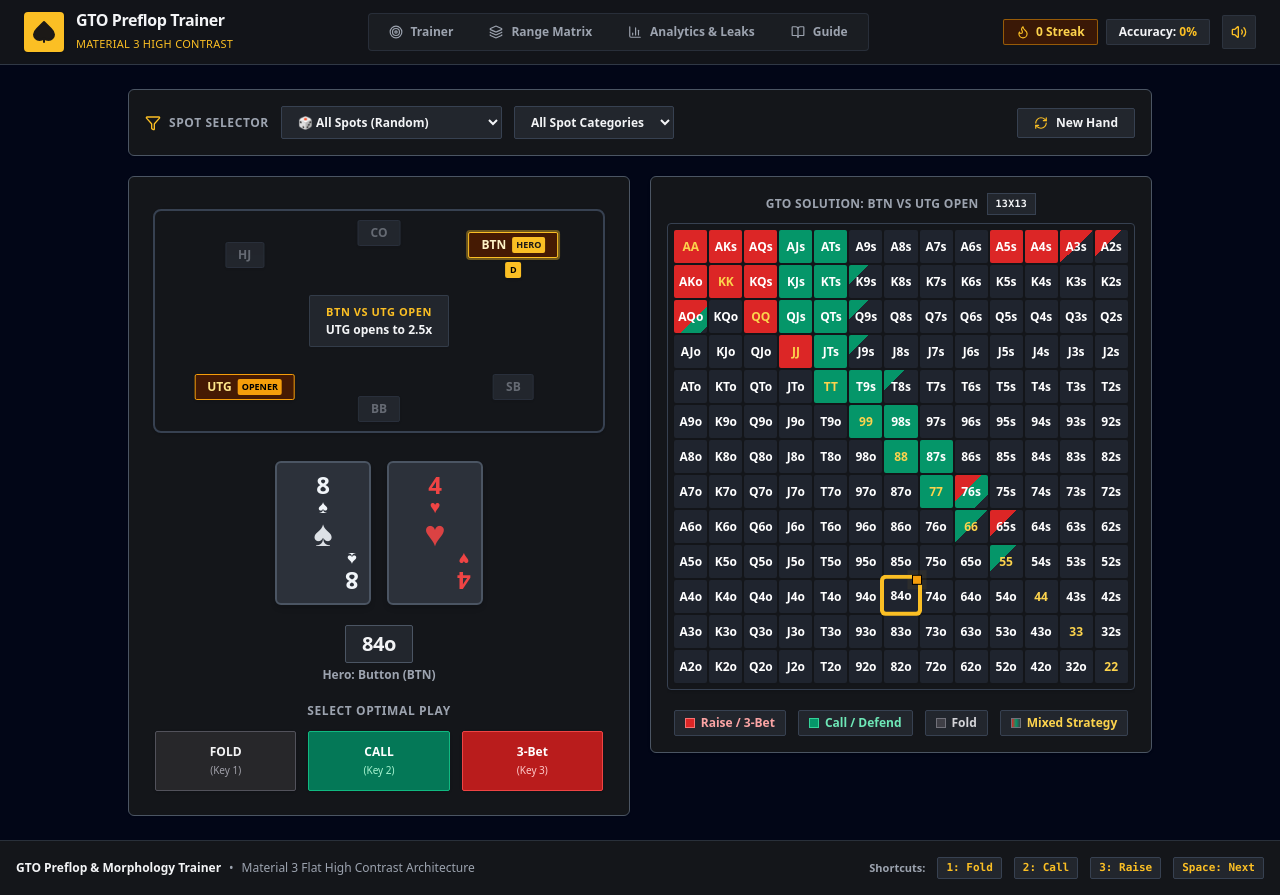
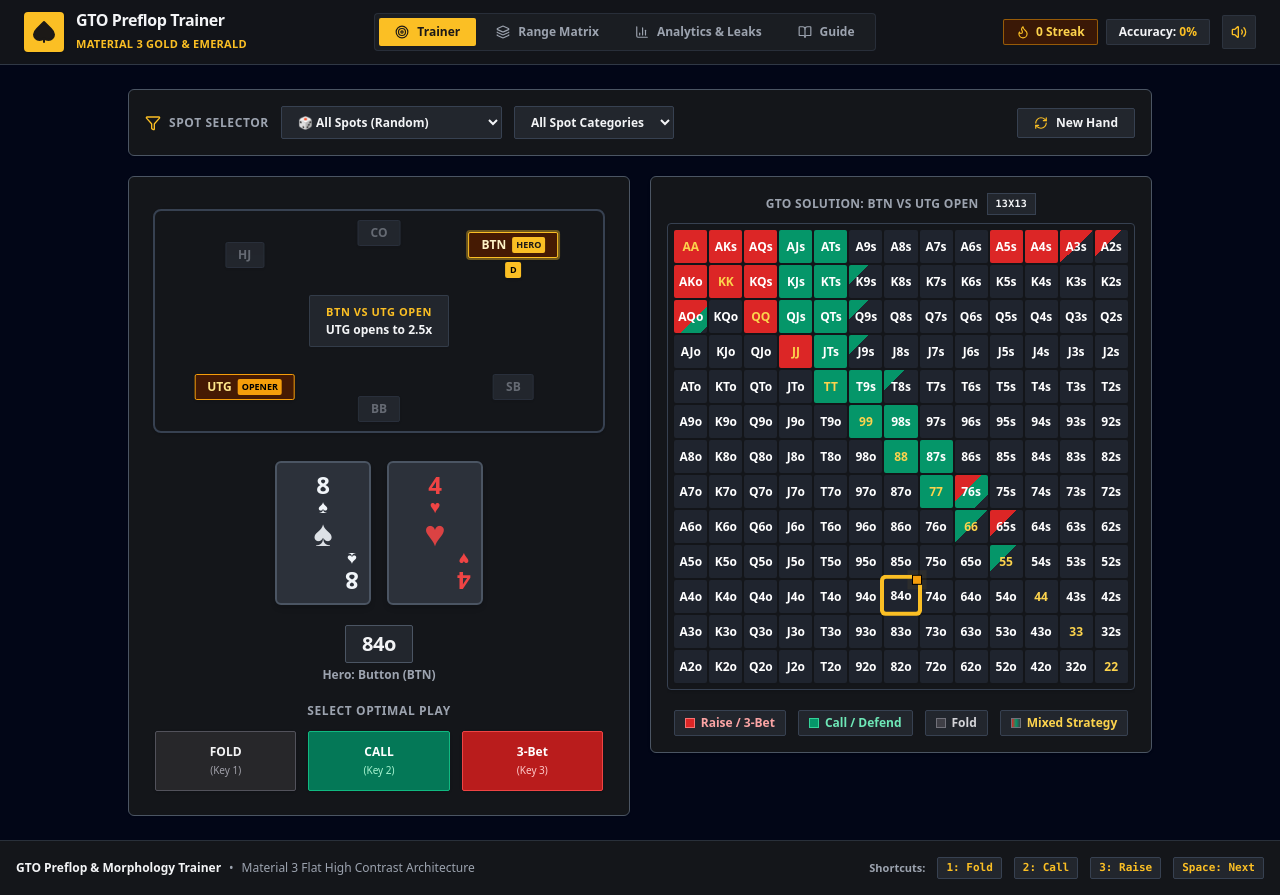
Before and after one commit to Rizehigh/gto-preflop-trainer, a React (Vite) app: page / in a window 1280 px wide. Built offline with nearby package versions, Linux system fonts and the light colour scheme.

Commit message:
fix: export AppTab from Navbar and resolve typescript build types

```diff
--- a/src/components/Navbar.tsx
+++ b/src/components/Navbar.tsx
@@ -1,28 +1,26 @@
 import React from 'react';
 import { Volume2, VolumeX, Flame, Target, BookOpen, BarChart3, Layers, Spade } from 'lucide-react';
-import { sounds } from '../utils/soundEffects';
 
-interface NavbarProps {
-  activeTab: 'trainer' | 'study' | 'analytics' | 'guide';
-  setActiveTab: (tab: 'trainer' | 'study' | 'analytics' | 'guide') => void;
+export type AppTab = 'trainer' | 'study' | 'analytics' | 'guide';
+
+export interface NavbarProps {
+  currentTab: AppTab;
+  onTabChange: (tab: AppTab) => void;
   streak: number;
   accuracy: number;
+  totalHands?: number;
+  soundEnabled?: boolean;
+  onToggleSound?: () => void;
 }
 
 export const Navbar: React.FC<NavbarProps> = ({
-  activeTab,
-  setActiveTab,
+  currentTab,
+  onTabChange,
   streak,
-  accuracy
+  accuracy,
+  soundEnabled = true,
+  onToggleSound
 }) => {
-  const [soundEnabled, setSoundEnabled] = React.useState(sounds.isEnabled());
-
-  const toggleSound = () => {
-    const next = !soundEnabled;
-    sounds.setEnabled(next);
-    setSoundEnabled(next);
-  };
-
   return (
     <header className="sticky top-0 z-40 w-full bg-m3-surfaceContainerLow/95 border-b border-m3-outlineVariant/80 backdrop-blur-md">
       <div className="max-w-7xl mx-auto px-4 sm:px-6 h-16 flex items-center justify-between gap-4">
@@ -36,8 +34,8 @@ export const Navbar: React.FC<NavbarProps> = ({
             <h1 className="text-base font-bold text-m3-onSurface tracking-tight leading-tight">
               GTO Preflop Trainer
             </h1>
-            <span className="text-[11px] font-medium text-m3-primary tracking-wide uppercase">
-              Material 3 High Contrast
+            <span className="text-[11px] font-bold text-m3-primary tracking-wide uppercase">
+              Material 3 Gold & Emerald
             </span>
           </div>
         </div>
@@ -45,9 +43,9 @@ export const Navbar: React.FC<NavbarProps> = ({
         {/* Tab Navigation Buttons */}
         <nav className="hidden md:flex items-center gap-1 bg-m3-surfaceContainer p-1 rounded-m3-sm border border-m3-outlineVariant/50">
           <button
-            onClick={() => setActiveTab('trainer')}
-            className={`px-4 py-1.5 rounded-m3-xs text-xs font-semibold flex items-center gap-2 transition-all ${
-              activeTab === 'trainer'
+            onClick={() => onTabChange('trainer')}
+            className={`px-4 py-1.5 rounded-m3-xs text-xs font-bold flex items-center gap-2 transition-all ${
+              currentTab === 'trainer'
                 ? 'bg-m3-primary text-m3-onPrimary shadow-sm'
                 : 'text-m3-onSurfaceVariant hover:text-m3-onSurface hover:bg-m3-surfaceContainerHigh'
             }`}
@@ -57,9 +55,9 @@ export const Navbar: React.FC<NavbarProps> = ({
           </button>
 
           <button
-            onClick={() => setActiveTab('study')}
-            className={`px-4 py-1.5 rounded-m3-xs text-xs font-semibold flex items-center gap-2 transition-all ${
-              activeTab === 'study'
+            onClick={() => onTabChange('study')}
+            className={`px-4 py-1.5 rounded-m3-xs text-xs font-bold flex items-center gap-2 transition-all ${
+              currentTab === 'study'
                 ? 'bg-m3-primary text-m3-onPrimary shadow-sm'
                 : 'text-m3-onSurfaceVariant hover:text-m3-onSurface hover:bg-m3-surfaceContainerHigh'
             }`}
@@ -69,9 +67,9 @@ export const Navbar: React.FC<NavbarProps> = ({
           </button>
 
           <button
-            onClick={() => setActiveTab('analytics')}
-            className={`px-4 py-1.5 rounded-m3-xs text-xs font-semibold flex items-center gap-2 transition-all ${
-              activeTab === 'analytics'
+            onClick={() => onTabChange('analytics')}
+            className={`px-4 py-1.5 rounded-m3-xs text-xs font-bold flex items-center gap-2 transition-all ${
+              currentTab === 'analytics'
                 ? 'bg-m3-primary text-m3-onPrimary shadow-sm'
                 : 'text-m3-onSurfaceVariant hover:text-m3-onSurface hover:bg-m3-surfaceContainerHigh'
             }`}
@@ -81,9 +79,9 @@ export const Navbar: React.FC<NavbarProps> = ({
           </button>
 
           <button
-            onClick={() => setActiveTab('guide')}
-            className={`px-4 py-1.5 rounded-m3-xs text-xs font-semibold flex items-center gap-2 transition-all ${
-              activeTab === 'guide'
+            onClick={() => onTabChange('guide')}
+            className={`px-4 py-1.5 rounded-m3-xs text-xs font-bold flex items-center gap-2 transition-all ${
+              currentTab === 'guide'
                 ? 'bg-m3-primary text-m3-onPrimary shadow-sm'
                 : 'text-m3-onSurfaceVariant hover:text-m3-onSurface hover:bg-m3-surfaceContainerHigh'
             }`}
@@ -106,39 +104,41 @@ export const Navbar: React.FC<NavbarProps> = ({
             </div>
           </div>
 
+          {onToggleSound && (
             <button
-            onClick={toggleSound}
+              onClick={onToggleSound}
               className="p-2 text-m3-onSurfaceVariant hover:text-m3-onSurface bg-m3-surfaceContainerHigh hover:bg-m3-surfaceBright rounded-m3-xs border border-m3-outlineVariant/50 transition-colors"
               title={soundEnabled ? 'Mute Sound Effects' : 'Enable Sound Effects'}
             >
               {soundEnabled ? <Volume2 className="w-4 h-4 text-m3-primary" /> : <VolumeX className="w-4 h-4 text-m3-onSurfaceVariant" />}
             </button>
+          )}
         </div>
       </div>
 
       {/* Mobile Tab Navigation */}
-      <div className="flex md:hidden border-t border-m3-outlineVariant/40 bg-m3-surfaceContainer font-semibold text-xs">
+      <div className="flex md:hidden border-t border-m3-outlineVariant/40 bg-m3-surfaceContainer font-bold text-xs">
         <button
-          onClick={() => setActiveTab('trainer')}
-          className={`flex-1 py-2 text-center ${activeTab === 'trainer' ? 'bg-m3-primary text-m3-onPrimary font-bold' : 'text-m3-onSurfaceVariant'}`}
+          onClick={() => onTabChange('trainer')}
+          className={`flex-1 py-2 text-center ${currentTab === 'trainer' ? 'bg-m3-primary text-m3-onPrimary' : 'text-m3-onSurfaceVariant'}`}
         >
           Trainer
         </button>
         <button
-          onClick={() => setActiveTab('study')}
-          className={`flex-1 py-2 text-center ${activeTab === 'study' ? 'bg-m3-primary text-m3-onPrimary font-bold' : 'text-m3-onSurfaceVariant'}`}
+          onClick={() => onTabChange('study')}
+          className={`flex-1 py-2 text-center ${currentTab === 'study' ? 'bg-m3-primary text-m3-onPrimary' : 'text-m3-onSurfaceVariant'}`}
         >
           Matrix
         </button>
         <button
-          onClick={() => setActiveTab('analytics')}
-          className={`flex-1 py-2 text-center ${activeTab === 'analytics' ? 'bg-m3-primary text-m3-onPrimary font-bold' : 'text-m3-onSurfaceVariant'}`}
+          onClick={() => onTabChange('analytics')}
+          className={`flex-1 py-2 text-center ${currentTab === 'analytics' ? 'bg-m3-primary text-m3-onPrimary' : 'text-m3-onSurfaceVariant'}`}
         >
           Leaks
         </button>
         <button
-          onClick={() => setActiveTab('guide')}
-          className={`flex-1 py-2 text-center ${activeTab === 'guide' ? 'bg-m3-primary text-m3-onPrimary font-bold' : 'text-m3-onSurfaceVariant'}`}
+          onClick={() => onTabChange('guide')}
+          className={`flex-1 py-2 text-center ${currentTab === 'guide' ? 'bg-m3-primary text-m3-onPrimary' : 'text-m3-onSurfaceVariant'}`}
         >
           Guide
         </button>
```
Lines whose indentation alone changed are shown as unchanged.
